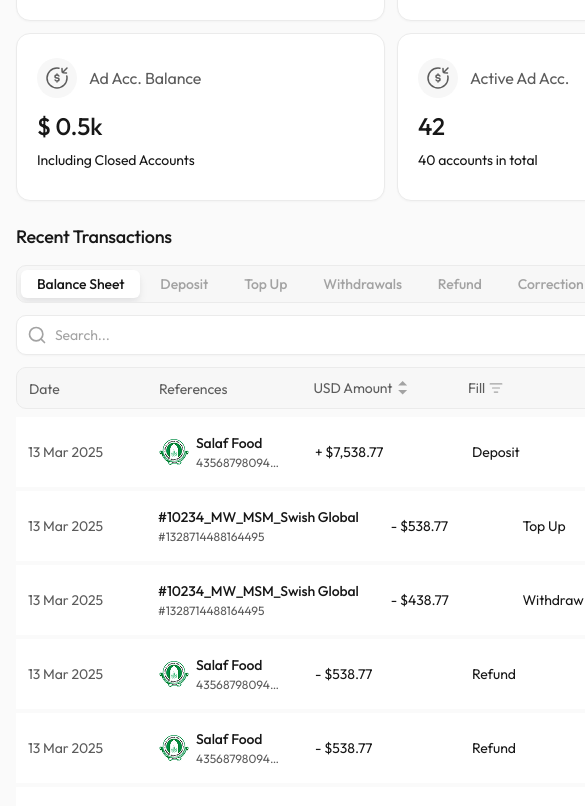
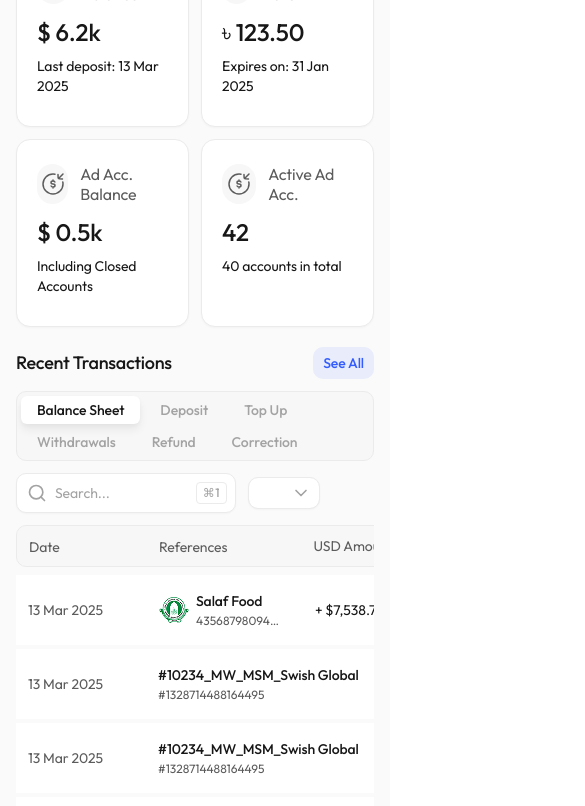
Before and after one commit to tmsakil19/salaf, a Next.js app: page /clients/CLT-001 in a window 390 px wide. Shown: the part 1156-1962 px from the top of the page, 585 px wide, since content can reach past the window. Built offline with nearby package versions, Linux system fonts and the light colour scheme; some icons are missing.

Commit message:
feat: enhance layout and components with min-width adjustments for better responsiveness

```diff
--- a/src/app/clients/[id]/page.tsx
+++ b/src/app/clients/[id]/page.tsx
@@ -16,7 +16,7 @@ export default function ClientDetailsPage() {
   const [activeTab, setActiveTab] = useState("Overview");
 
   return (
-    <div className="space-y-5 pt-2">
+    <div className="min-w-0 space-y-5 pt-2">
       {/* Breadcrumb */}
       <nav className="flex items-center gap-2 text-sm">
         <Icon icon={Analytics02Icon} className="h-4 w-4 text-sb-text-muted" />
--- a/src/app/layout.tsx
+++ b/src/app/layout.tsx
@@ -25,7 +25,7 @@ export default function RootLayout({
       <body className={`${outfit.variable} antialiased font-(family-name:--font-outfit)`}>
         <SidebarProvider>
           <Header />
-          <main className="px-4 py-6 md:px-8">{children}</main>
+          <main className="min-w-0 flex-1 px-4 py-6 md:px-8">{children}</main>
         </SidebarProvider>
       </body>
     </html>
--- a/src/components/sidebar/SidebarLayout.tsx
+++ b/src/components/sidebar/SidebarLayout.tsx
@@ -31,7 +31,7 @@ export function SidebarProvider({ children }: { children: React.ReactNode }) {
                 {/* Main content wrapper */}
                 <div
                     className={cn(
-                        "min-h-screen flex-1 transition-all bg-[#FAFAFA] duration-300 ease-in-out",
+                        "min-h-screen min-w-0 flex-1 overflow-x-hidden bg-[#FAFAFA] transition-all duration-300 ease-in-out",
                         collapsed ? "lg:pl-18" : "lg:pl-68"
                     )}
                 >
--- a/src/components/table/TransactionFilters.tsx
+++ b/src/components/table/TransactionFilters.tsx
@@ -29,9 +29,9 @@ export function TransactionFilters({
     onSearchChange,
 }: TransactionFiltersProps) {
     return (
-        <div className="flex flex-col gap-3 lg:flex-row lg:items-center lg:justify-between">
+        <div className="flex flex-col flex-wrap gap-3 lg:flex-row lg:items-center lg:justify-between">
             {/* Segmented Control */}
-            <div className="flex items-start gap-1 overflow-x-auto rounded-[10px] border border-stroke-soft bg-bg-weak p-1">
+            <div className="flex items-start flex-wrap gap-1 overflow-x-auto rounded-[10px] border border-stroke-soft bg-bg-weak p-1">
                 {filterTabs.map((tab) => (
                     <Button
                         variant="ghost"
@@ -52,7 +52,7 @@ export function TransactionFilters({
             {/* Search + Date Range */}
             <div className="flex items-center gap-3">
                 {/* Search */}
-                <div className="flex w-full items-center gap-2 rounded-lg border border-stroke-soft bg-bg-white py-2 pl-2.5 pr-2 shadow-[0px_1px_2px_0px_rgba(10,13,20,0.03)] sm:w-55">
+                <div className="flex items-center gap-2 rounded-lg border border-stroke-soft bg-bg-white py-2 pl-2.5 pr-2 shadow-[0px_1px_2px_0px_rgba(10,13,20,0.03)] w-55">
                     <Search className="size-5 shrink-0 text-text-soft" />
                     <input
                         type="text"
--- a/src/components/table/TransactionsTable.tsx
+++ b/src/components/table/TransactionsTable.tsx
@@ -40,7 +40,7 @@ export function TransactionsTable() {
   }, [searchQuery, activeTab]);
 
   return (
-    <div className="flex flex-col gap-3">
+    <div className="flex min-w-0 flex-col gap-3">
       {/* Header */}
       <TransactionHeader />
 
@@ -53,7 +53,7 @@ export function TransactionsTable() {
       />
 
       {/* Table */}
-      <div className="overflow-x-auto">
+      <div className="max-w-full overflow-x-auto">
         <div className="min-w-187.5">
           {/* Table Header */}
           <div className="flex items-center overflow-hidden rounded-lg border border-stroke-soft bg-bg-weak">
```
